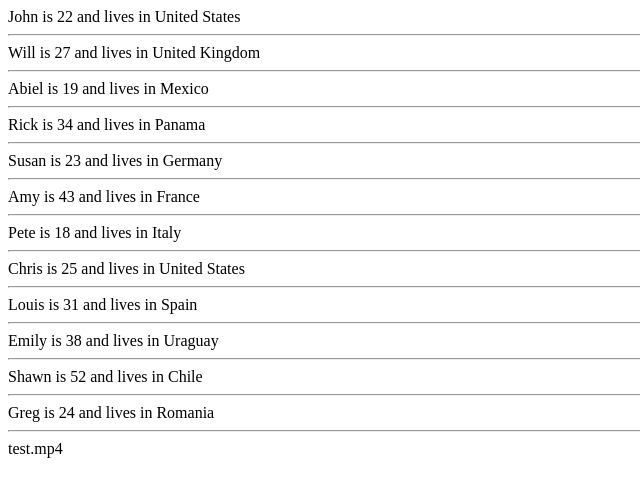
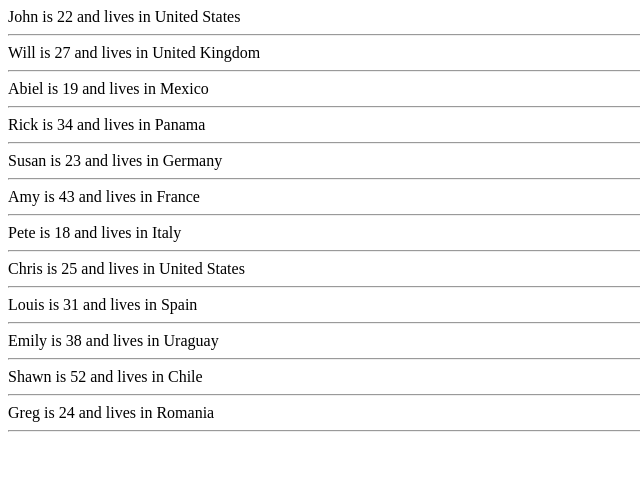
Before and after one commit to Noam29/Noam29.github.io, a plain HTML site: page index.html in a window 1280 px wide. Shown: the full height of the page, 0-640 px from the left. Drawn offline with Linux system fonts and the light colour scheme.

Commit message:
Update index.html

```diff
--- a/index.html
+++ b/index.html
@@ -4,7 +4,6 @@
 <script>
 function ajax_get_json(){
 	var results = document.getElementById("results");
-    	var video  = document.getElementById("video");
 	var hr = new XMLHttpRequest();
     hr.open("GET", "mylist.json", true);
     hr.setRequestHeader("Content-type", "application/json", true);
@@ -15,7 +14,6 @@
 			for(var obj in data){
 				results.innerHTML += data[obj].user+" is "+data[obj].age+" and lives in "+data[obj].country+"<hr />";
 			}
-		    	video.innerHTML += data.u1.video;
 	    }
     }
     hr.send(null);
@@ -25,7 +23,6 @@
 </head>
 <body>
 <div id="results"></div>
-<div id="video"></div>
 <script>ajax_get_json();</script>
 </body>
 </html>
```
